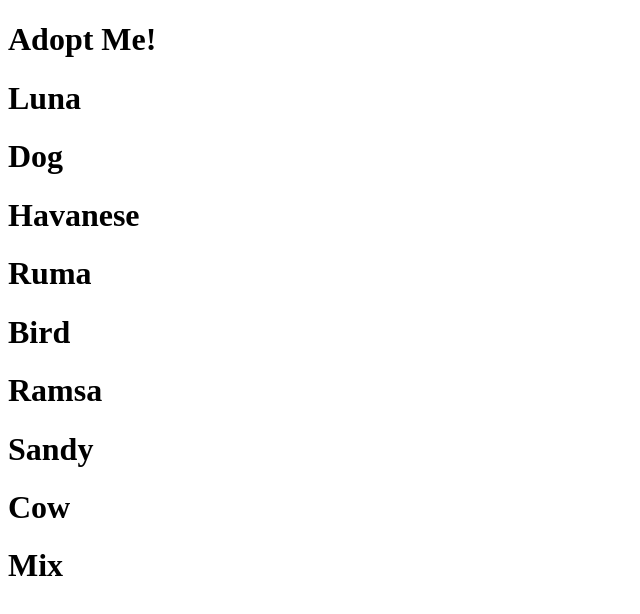
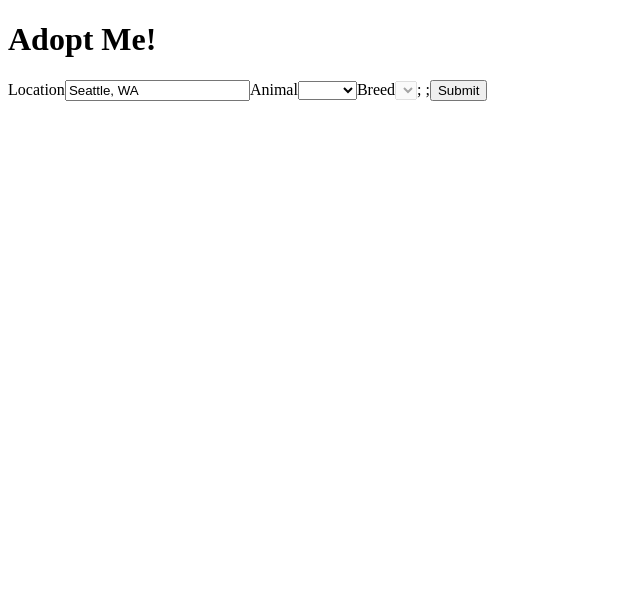
Before and after one commit to ADILZAMAL/Adopt-Me, a React app: page / in a window 1280 px wide. Shown: the top 614 px of the page, without its empty margins (0-640 px from the left). Built offline with nearby package versions, Linux system fonts and the light colour scheme; the HTML template or start-up script is replaced by a standard one.

Commit message:
Search params component

```diff
--- a/package.json
+++ b/package.json
@@ -19,6 +19,7 @@
     "eslint-plugin-import": "^2.23.4",
     "eslint-plugin-jsx-a11y": "^6.4.1",
     "eslint-plugin-react": "^7.24.0",
+    "eslint-plugin-react-hooks": "^4.2.0",
     "parcel": "1.12.3",
     "prettier": "^2.3.1"
   },
--- a/src/App.js
+++ b/src/App.js
@@ -1,13 +1,11 @@
-import Pet from "./Pet";
 import ReactDOM from "react-dom";
+import SearchParams from "./SearchParams";
 
 const App = () => {
   return (
     <div>
       <h1>Adopt Me!</h1>
-      <Pet name="Luna" animal="Dog" breed="Havanese" />
-      <Pet name="Ruma" animal="Bird" breed="Ramsa" />
-      <Pet name="Sandy" animal="Cow" breed="Mix" />
+      <SearchParams />
     </div>
   );
 };
--- /dev/null
+++ b/src/SearchParams.js
@@ -0,0 +1,59 @@
+import { useState } from "react";
+const ANIMALS = ["bird", "cat", "dog", "rabbit", "reptile"];
+const SearchParams = () => {
+  const [location, setLocation] = useState("Seattle, WA");
+  const [animal, updateAnimal] = useState("");
+  const [breed, updateBreed] = useState("");
+  const breeds = [];
+  return (
+    <div className="search-params">
+      <form>
+        <label htmlFor="location">
+          Location
+          <input
+            id="location"
+            value={location}
+            onChange={(e) => setLocation(e.target.value)}
+            placeholder="Location"
+          />
+        </label>
+        <label htmlFor="animal">
+          Animal
+          <select
+            id="animal"
+            value={animal}
+            onChange={(e) => updateAnimal(e.target.value)}
+            onBlur={(e) => updateAnimal(e.target.value)}
+          >
+            <option />
+            {ANIMALS.map((animal) => (
+              <option key={animal} value={animal}>
+                {animal}
+              </option>
+            ))}
+          </select>
+        </label>
+        <label htmlFor="breed">
+          Breed
+          <select
+            disabled={!breeds.length}
+            id="breed"
+            value={breed}
+            onChange={(e) => updateBreed(e.target.value)}
+            onBlur={(e) => updateBreed(e.target.value)}
+          >
+            <option />
+            {breeds.map((breed) => (
+              <option key={breed} value={breed}>
+                {breed}
+              </option>
+            ))}
+          </select>
+        </label>
+        ; ;<button>Submit</button>
+      </form>
+    </div>
+  );
+};
+
+export default SearchParams;
```
Also changed, not shown: .eslintrc.json, 1 other file (tests, documents, lock files or other folders).
